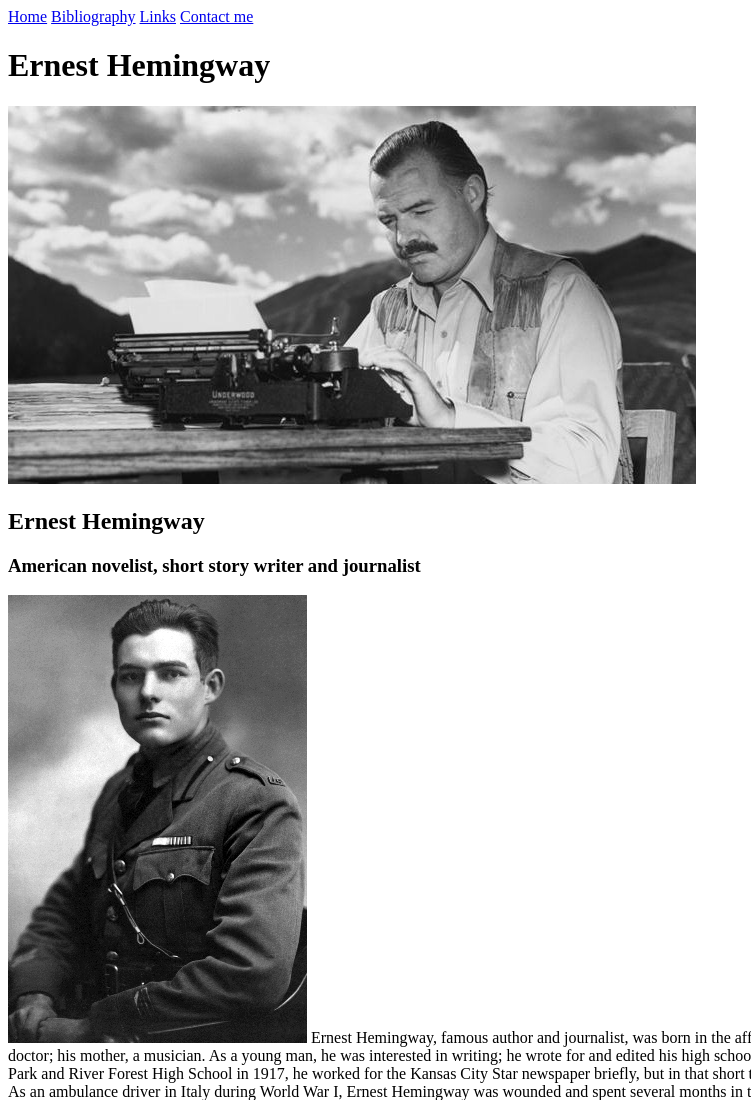
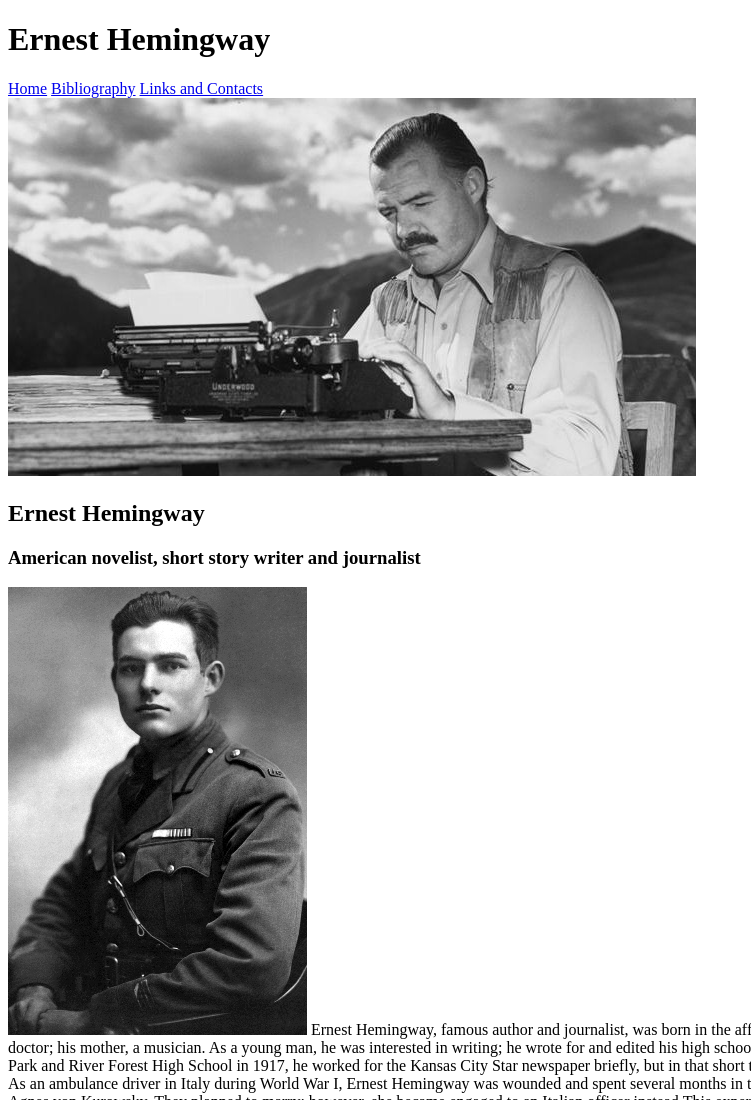
Before and after one commit to SerhiySHF/Lviv2, a plain HTML site: page index.html in a window 1280 px wide. Shown: the top 1100 px of the page, without its empty margins (0-751 px from the left). Drawn offline with Linux system fonts and the light colour scheme.

Commit message:
contacts

```diff
--- a/index.html
+++ b/index.html
@@ -8,13 +8,12 @@
     </head>
 <body>
     <header>
+        <h1>Ernest Hemingway</h1>
         <nav>
             <a href="https://serhiyshf.github.io/ernest-main/">Home</a>
             <a href="https://serhiyshf.github.io/bibliography/">Bibliography</a>
-            <a href="links">Links</a>
-            <a href="contacts">Contact me</a>
+            <a href="https://serhiyshf.github.io/linksandcontactsernest/">Links and Contacts</a>
         </nav>
-        <h1>Ernest Hemingway</h1>
         <img src="img/ernesthemingwaywriting.jpg" alt="Ernest Hemingway Writing">
     </header>
     <section>
```
